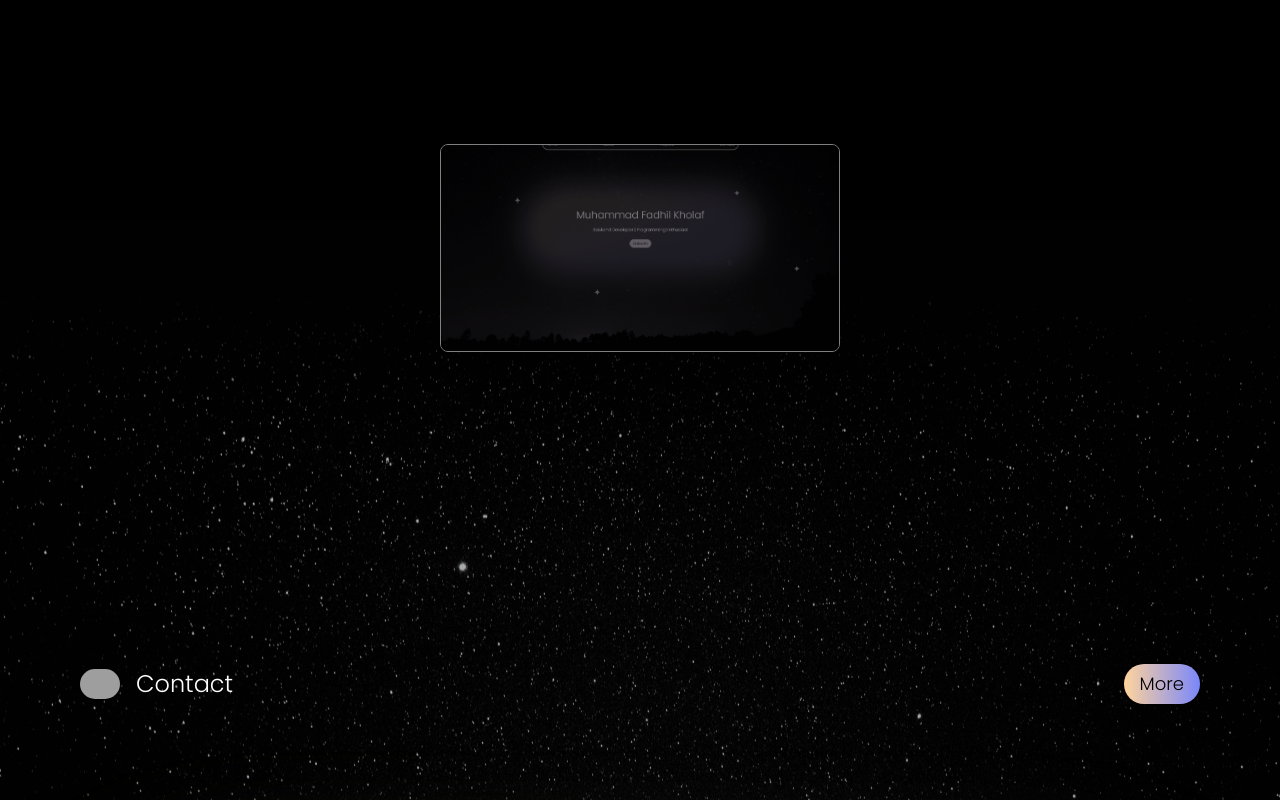
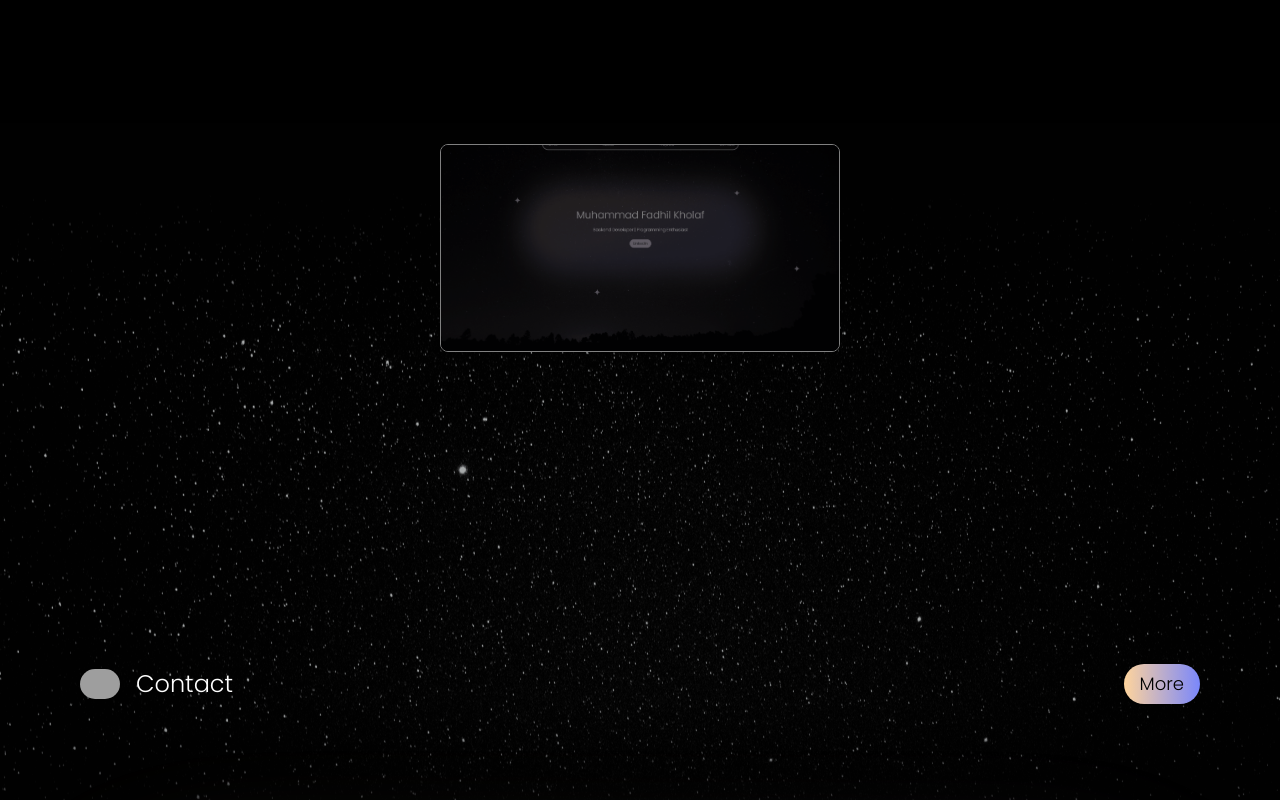
Before and after one commit to FadhilKholaf/next-portfolio, a Next.js app: page / in a window 1280 px wide. Shown: the part 2500-3300 px from the top of the page. Built offline with nearby package versions, Linux system fonts and the light colour scheme; grey boxes are pictures that could not be loaded.

Commit message:
fix: Parallax error

```diff
--- a/src/app/pages/Projects.tsx
+++ b/src/app/pages/Projects.tsx
@@ -17,7 +17,7 @@ export default function Projects() {
       className="relative flex min-h-screen w-full flex-col px-4 py-4 lg:px-20"
     >
       <Image
-        ref={Parallax(-25)}
+        ref={Parallax(-20)}
         loading="lazy"
         src="/dark-sky.png"
         alt="Dark Sky"
```
